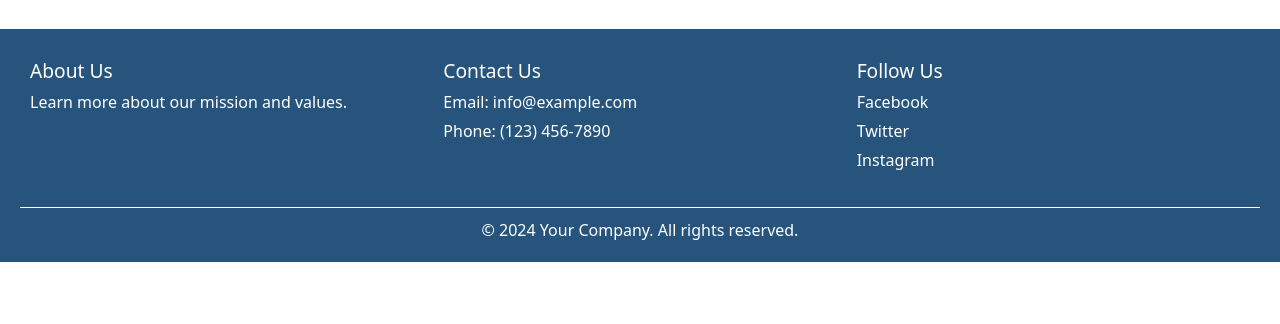
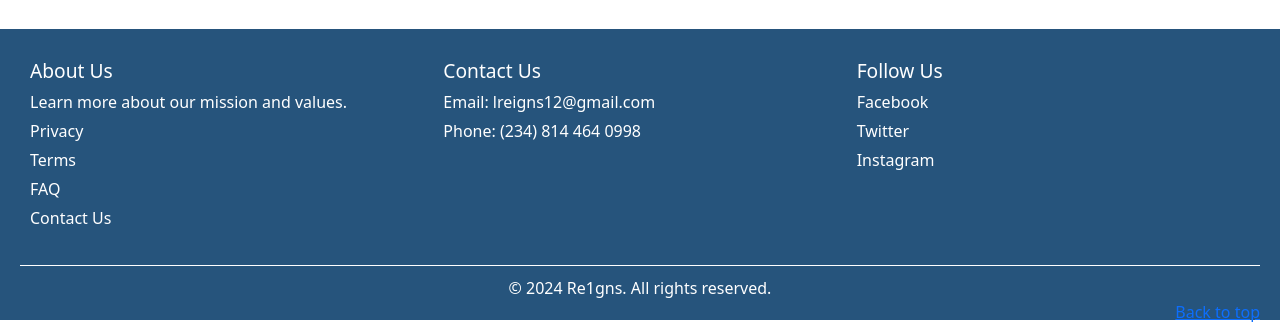
Before and after one commit to Re1gns/Gym, a Django app: page /contact_us in a window 1280 px wide. Shown: the part 532-856 px from the top of the page. Before the commit the page ends 794 px from the top, so only its background shows below. Run offline with Django 4.2, Linux system fonts and the light colour scheme; data comes from the database, SQL or seed files in the repository; some libraries are stand-ins or nearby versions.

Commit message:
footer updated2

```diff
--- a/main/templates/base.html
+++ b/main/templates/base.html
@@ -122,11 +122,15 @@
             <div class="footer-section">
                 <h4>About Us</h4>
                 <p>Learn more about our mission and values.</p>
+				<p><a href="{% url 'pagedetail' 2 %}">Privacy</a></p>
+				<p><a href="{% url 'pagedetail' 3 %}">Terms</a></p>
+				<p><a href="{% url 'faq' %}">FAQ</a></p>
+				<p><a href="{% url 'contact_us' %}">Contact Us</a></p>
             </div>
             <div class="footer-section">
                 <h4>Contact Us</h4>
-                <p>Email: info@example.com</p>
-                <p>Phone: (123) 456-7890</p>
+                <p>Email: lreigns12@gmail.com</p>
+                <p>Phone: (234) 814 464 0998</p>
             </div>
             <div class="footer-section">
                 <h4>Follow Us</h4>
@@ -136,7 +140,8 @@
             </div>
         </div>
         <div class="footer-bottom">
-            <p>&copy; 2024 Your Company. All rights reserved.</p>
+            <p>&copy; 2024 Re1gns. All rights reserved.</p>
+			<p class="float-end"><a href="#">Back to top</a></p>
         </div>
     </footer>
 
```
